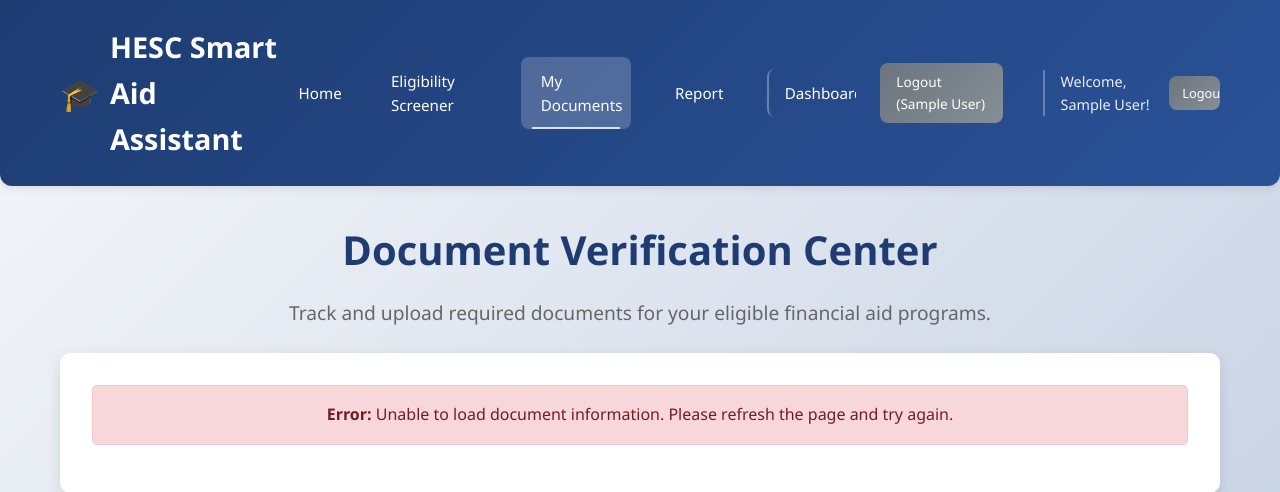
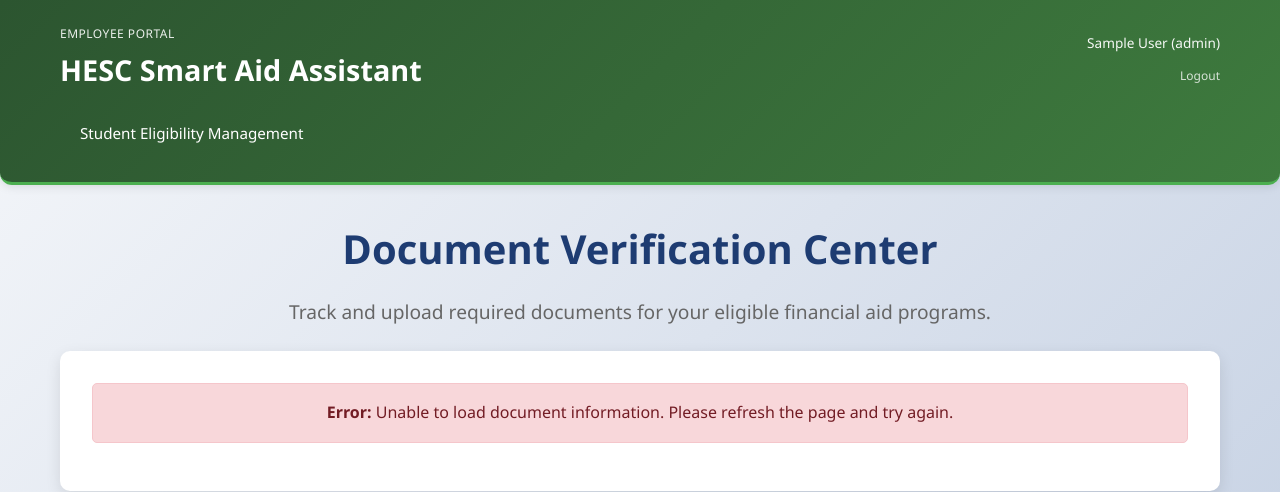
Before and after one commit to gracie-evans/hesc-smart-aid-assistant, a Flask app: page /documents in a window 1280 px wide. Shown: the top 492 px of the page. Run offline with Flask 3, Linux system fonts and the light colour scheme; the visitor is signed in with stand-in values (Sample User, id 1).

Commit message:
Prepare for production deployment
- Update requirements.txt with version specifications and gunicorn
- Add Railway deployment configuration (Procfile, railway.json)
- Configure Flask app for production with environment variables
- Update README.md with comprehensive documentation
- Add employee portal styling and navigation updates
- Implement dual-portal authentication system

🚀 Generated with [Claude Code](https://claude.ai/code)

Co-Authored-By: Claude <noreply@anthropic.com>

```diff
--- a/app.py
+++ b/app.py
@@ -7,7 +7,7 @@ import difflib
 from functools import wraps
 
 app = Flask(__name__)
-app.secret_key = 'hesc_smart_aid_2024'  # For session management
+app.secret_key = os.environ.get('SECRET_KEY', 'hesc_smart_aid_2024_production_key_change_me')  # For session management
 
 # Load program eligibility rules
 csv_path = os.path.join("data", "aid_programs.csv")
@@ -443,10 +443,16 @@ def search_students():
     return jsonify(results[:10])  # Limit to 10 results
 
 if __name__ == "__main__":
-    print("🚀 Starting HESC Smart Aid Assistant...")
-    print("📍 Application will be available at:")
-    print("   • http://127.0.0.1:5000")
-    print("   • http://localhost:5000")
-    print("💡 Press Ctrl+C to stop the server")
-    print("-" * 50)
-    app.run(host='0.0.0.0', port=5000, debug=True)
+    # Get port from environment variable for production deployment
+    port = int(os.environ.get('PORT', 5000))
+    debug_mode = os.environ.get('FLASK_ENV') != 'production'
+
+    if debug_mode:
+        print("🚀 Starting HESC Smart Aid Assistant...")
+        print("📍 Application will be available at:")
+        print(f"   • http://127.0.0.1:{port}")
+        print(f"   • http://localhost:{port}")
+        print("💡 Press Ctrl+C to stop the server")
+        print("-" * 50)
+
+    app.run(host='0.0.0.0', port=port, debug=debug_mode)
--- a/requirements.txt
+++ b/requirements.txt
@@ -1,2 +1,3 @@
-flask
-pandas
+Flask==3.0.0
+pandas==2.1.4
+gunicorn==21.2.0
--- a/templates/base.html
+++ b/templates/base.html
@@ -27,10 +27,27 @@
             border-radius: 0 0 12px 12px;
         }
 
+        .header.employee-portal {
+            background: linear-gradient(135deg, #2c5530 0%, #3e7b3e 100%);
+            border-bottom: 3px solid #4caf50;
+        }
+
         .header-content {
             max-width: 1200px;
             margin: 0 auto;
             padding: 0 20px;
+            display: flex;
+            flex-direction: column;
+            gap: 1rem;
+        }
+
+        .header-top {
+            display: flex;
+            justify-content: space-between;
+            align-items: center;
+        }
+
+        .header-bottom {
             display: flex;
             justify-content: space-between;
             align-items: center;
@@ -43,11 +60,6 @@
             align-items: center;
         }
 
-        .logo::before {
-            content: "🎓";
-            margin-right: 10px;
-            font-size: 2rem;
-        }
 
         .nav {
             display: flex;
@@ -129,6 +141,105 @@
 
         .nav-mobile a:last-child {
             border-bottom: none;
+        }
+
+        /* Student Authentication Section */
+        .student-auth {
+            display: flex;
+            flex-direction: column;
+            gap: 0.5rem;
+            align-items: flex-end;
+        }
+
+        .student-auth-buttons {
+            display: flex;
+            gap: 0.5rem;
+            align-items: center;
+        }
+
+        .employee-login-link {
+            font-size: 0.75rem;
+            color: rgba(255, 255, 255, 0.8);
+            text-decoration: none;
+            transition: color 0.3s ease;
+            margin-top: 0.25rem;
+        }
+
+        .employee-login-link:hover {
+            color: rgba(255, 255, 255, 1);
+            text-decoration: underline;
+        }
+
+        .portal-label {
+            font-size: 0.75rem;
+            color: rgba(255, 255, 255, 0.9);
+            font-weight: 500;
+            margin-bottom: 0.25rem;
+            letter-spacing: 0.5px;
+            text-transform: uppercase;
+        }
+
+        .student-auth-btn {
+            background: rgba(255, 255, 255, 0.15);
+            color: white;
+            border: 1px solid rgba(255, 255, 255, 0.3);
+            padding: 0.4rem 1rem;
+            border-radius: 20px;
+            font-size: 0.8rem;
+            font-weight: 600;
+            cursor: pointer;
+            transition: all 0.3s ease;
+            text-decoration: none;
+            display: inline-block;
+            white-space: nowrap;
+        }
+
+        .student-auth-btn:hover {
+            background: rgba(255, 255, 255, 0.25);
+            border-color: rgba(255, 255, 255, 0.5);
+            transform: translateY(-1px);
+        }
+
+        .student-auth-btn.primary {
+            background: rgba(255, 255, 255, 0.9);
+            color: #1e3c72;
+            border-color: rgba(255, 255, 255, 0.9);
+        }
+
+        .student-auth-btn.primary:hover {
+            background: white;
+            border-color: white;
+        }
+
+        .student-welcome {
+            display: flex;
+            align-items: center;
+            gap: 0.75rem;
+            font-size: 0.85rem;
+            text-align: right;
+        }
+
+        .student-welcome-text {
+            color: rgba(255, 255, 255, 0.95);
+            font-weight: 500;
+        }
+
+        .student-logout-btn {
+            background: rgba(255, 255, 255, 0.1);
+            color: rgba(255, 255, 255, 0.9);
+            border: 1px solid rgba(255, 255, 255, 0.2);
+            padding: 0.3rem 0.8rem;
+            border-radius: 15px;
+            font-size: 0.75rem;
+            font-weight: 500;
+            cursor: pointer;
+            transition: all 0.3s ease;
+            text-decoration: none;
+        }
+
+        .student-logout-btn:hover {
+            background: rgba(255, 255, 255, 0.2);
+            border-color: rgba(255, 255, 255, 0.4);
         }
 
         .container {
@@ -380,6 +491,16 @@
         @media (max-width: 768px) {
             .header-content {
                 position: relative;
+                gap: 0.75rem;
+            }
+
+            .header-top {
+                flex-direction: column;
+                gap: 0.5rem;
+            }
+
+            .header-bottom {
+                position: relative;
             }
 
             .nav {
@@ -392,6 +513,19 @@
 
             .nav-mobile.active {
                 display: block;
+            }
+
+            .student-auth {
+                gap: 0.4rem;
+            }
+
+            .student-auth-btn {
+                font-size: 0.75rem;
+                padding: 0.35rem 0.8rem;
+            }
+
+            .employee-login-link {
+                font-size: 0.7rem;
             }
 
             .container {
@@ -616,55 +750,84 @@
     </style>
 </head>
 <body>
-    <div class="header">
+    <div class="header {% if session.get('employee_logged_in') %}employee-portal{% endif %}">
         <div class="header-content">
+            <!-- Top Row: Logo and Authentication -->
+            <div class="header-top">
+                <div>
+                    {% if session.get('employee_logged_in') %}
+                        <div class="portal-label">Employee Portal</div>
+                    {% endif %}
                     <div class="logo">HESC Smart Aid Assistant</div>
+                </div>
 
+                <!-- Authentication (Top Right) -->
+                <div class="student-auth">
+                    {% if session.get('employee_logged_in') %}
+                        <!-- Employee welcome message -->
+                        <div class="student-welcome">
+                            <span class="student-welcome-text">{{ session.get('employee_name', 'Staff') }} ({{ session.get('employee_role', 'Employee') }})</span>
+                        </div>
+                        <a href="{{ url_for('employee_logout') }}" class="employee-login-link">Logout</a>
+                    {% elif session.get('student_logged_in') %}
+                        <!-- Student welcome message -->
+                        <div class="student-welcome">
+                            <span class="student-welcome-text">Welcome, {{ session.get('student_first_name', 'Student') }}!</span>
+                            <a href="{{ url_for('student_logout') }}" class="student-logout-btn">Logout</a>
+                        </div>
+                        <a href="{{ url_for('employee_login') }}" class="employee-login-link">Employee Login</a>
+                    {% else %}
+                        <!-- Login/Signup buttons -->
+                        <div class="student-auth-buttons">
+                            <button onclick="openLoginModal()" class="student-auth-btn">Login</button>
+                            <button onclick="openSignupModal()" class="student-auth-btn primary">Sign Up</button>
+                        </div>
+                        <a href="{{ url_for('employee_login') }}" class="employee-login-link">Employee Login</a>
+                    {% endif %}
+                </div>
+            </div>
+
+            <!-- Bottom Row: Main Navigation -->
+            <div class="header-bottom">
                 <!-- Desktop Navigation -->
                 <nav class="nav">
+                    {% if session.get('employee_logged_in') %}
+                        <!-- Employee Navigation -->
+                        <a href="{{ url_for('employee_dashboard') }}" {% if request.endpoint == 'employee_dashboard' or request.endpoint == 'view_student' or request.endpoint == 'generate_student_report' %}class="active"{% endif %}>Student Eligibility Management</a>
+                    {% else %}
+                        <!-- Student Navigation -->
                         <a href="{{ url_for('home') }}" {% if request.endpoint == 'home' %}class="active"{% endif %}>Home</a>
                         <a href="{{ url_for('screener') }}" {% if request.endpoint == 'screener' %}class="active"{% endif %}>Eligibility Screener</a>
                         <a href="{{ url_for('documents') }}" {% if request.endpoint == 'documents' %}class="active"{% endif %}>My Documents</a>
                         <a href="{{ url_for('report') }}" {% if request.endpoint == 'report' %}class="active"{% endif %}>Report</a>
-
-                {% if session.get('employee_logged_in') %}
-                    <a href="{{ url_for('employee_dashboard') }}" {% if request.endpoint == 'employee_dashboard' %}class="active"{% endif %} style="border-left: 2px solid rgba(255,255,255,0.3); padding-left: 1rem; margin-left: 1rem;">Dashboard</a>
-                    <a href="{{ url_for('employee_logout') }}" class="btn-secondary" style="font-size: 0.85rem; padding: 0.5rem 1rem;">Logout ({{ session.get('employee_name', 'Staff') }})</a>
-                {% else %}
-                    <a href="{{ url_for('employee_login') }}" {% if request.endpoint == 'employee_login' %}class="active"{% endif %} style="border-left: 2px solid rgba(255,255,255,0.3); padding-left: 1rem; margin-left: 1rem;">Employee Login</a>
-                {% endif %}
-
-                <!-- Student Authentication -->
-                {% if session.get('student_logged_in') %}
-                    <div style="border-left: 2px solid rgba(255,255,255,0.3); padding-left: 1rem; margin-left: 1rem; display: flex; align-items: center; gap: 1rem;">
-                        <span style="color: rgba(255,255,255,0.9); font-size: 0.9rem;">Welcome, {{ session.get('student_first_name', 'Student') }}!</span>
-                        <a href="{{ url_for('student_logout') }}" class="btn-secondary" style="font-size: 0.8rem; padding: 0.4rem 0.8rem;">Logout</a>
-                    </div>
-                {% else %}
-                    <div style="border-left: 2px solid rgba(255,255,255,0.3); padding-left: 1rem; margin-left: 1rem; display: flex; gap: 0.5rem;">
-                        <button onclick="openLoginModal()" class="btn-secondary" style="font-size: 0.85rem; padding: 0.5rem 1rem;">Login</button>
-                        <button onclick="openSignupModal()" class="btn" style="font-size: 0.85rem; padding: 0.5rem 1rem;">Sign Up</button>
-                    </div>
                     {% endif %}
                 </nav>
 
                 <!-- Mobile Navigation Toggle -->
                 <button class="nav-toggle" onclick="toggleMobileNav()">☰</button>
             </div>
+        </div>
 
         <!-- Mobile Navigation Menu -->
         <nav class="nav-mobile" id="mobileNav">
+            {% if session.get('employee_logged_in') %}
+                <!-- Employee Mobile Navigation -->
+                <div style="padding: 1rem 20px; border-bottom: 1px solid rgba(255,255,255,0.1); color: rgba(255,255,255,0.9); font-size: 0.8rem; text-transform: uppercase; letter-spacing: 0.5px;">
+                    Employee Portal
+                </div>
+                <a href="{{ url_for('employee_dashboard') }}" {% if request.endpoint == 'employee_dashboard' or request.endpoint == 'view_student' or request.endpoint == 'generate_student_report' %}class="active"{% endif %}>Student Eligibility Management</a>
+                <div style="padding: 1rem 20px; border-top: 1px solid rgba(255,255,255,0.1); color: rgba(255,255,255,0.9);">
+                    {{ session.get('employee_name', 'Staff') }} ({{ session.get('employee_role', 'Employee') }})
+                </div>
+                <a href="{{ url_for('employee_logout') }}">Logout</a>
+            {% else %}
+                <!-- Student Mobile Navigation -->
                 <a href="{{ url_for('home') }}" {% if request.endpoint == 'home' %}class="active"{% endif %}>Home</a>
                 <a href="{{ url_for('screener') }}" {% if request.endpoint == 'screener' %}class="active"{% endif %}>Eligibility Screener</a>
                 <a href="{{ url_for('documents') }}" {% if request.endpoint == 'documents' %}class="active"{% endif %}>My Documents</a>
                 <a href="{{ url_for('report') }}" {% if request.endpoint == 'report' %}class="active"{% endif %}>Report</a>
 
-            {% if session.get('employee_logged_in') %}
-                <a href="{{ url_for('employee_dashboard') }}" {% if request.endpoint == 'employee_dashboard' %}class="active"{% endif %}>Dashboard</a>
-                <a href="{{ url_for('employee_logout') }}">Logout ({{ session.get('employee_name', 'Staff') }})</a>
-            {% else %}
                 <a href="{{ url_for('employee_login') }}" {% if request.endpoint == 'employee_login' %}class="active"{% endif %}>Employee Login</a>
-            {% endif %}
 
                 <!-- Student Authentication (Mobile) -->
                 {% if session.get('student_logged_in') %}
@@ -675,6 +838,7 @@
                 {% else %}
                     <a href="#" onclick="openLoginModal(); document.getElementById('mobileNav').classList.remove('active');">Student Login</a>
                     <a href="#" onclick="openSignupModal(); document.getElementById('mobileNav').classList.remove('active');">Student Sign Up</a>
+                {% endif %}
             {% endif %}
         </nav>
     </div>
```
Also changed, not shown: railway.json (added, +13 -0 lines), README.md, 1 other file. Lines whose indentation alone changed are shown as unchanged.
